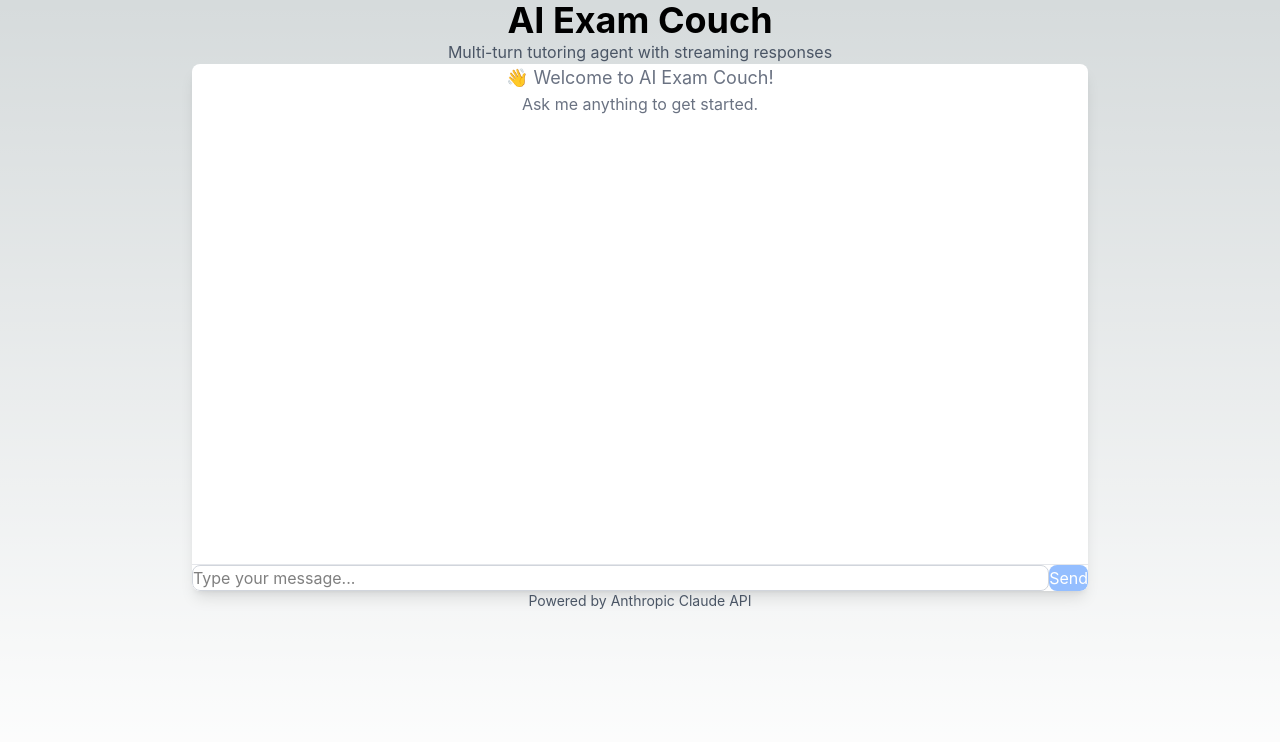
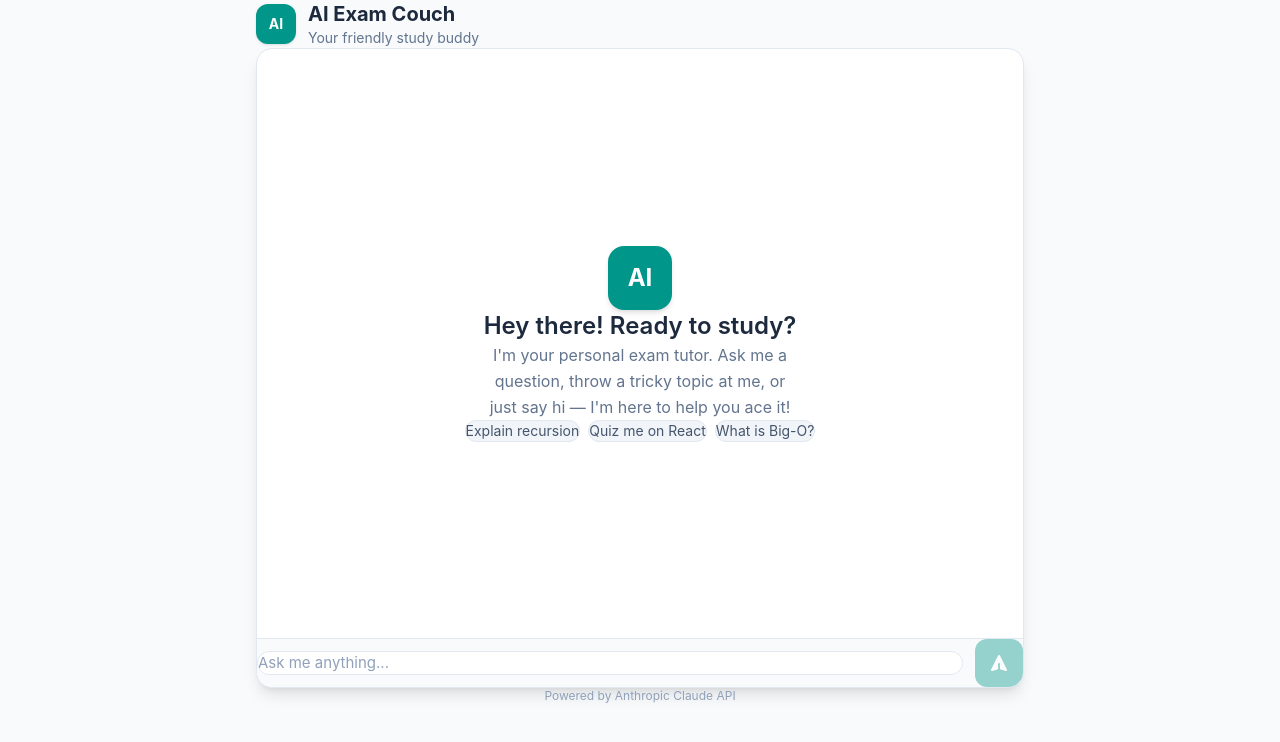
Before and after one commit to enes1004/ai-exam-couch, a Next.js app: page / in a window 1280 px wide. Shown: the top 742 px of the page. Built offline with nearby package versions, Linux system fonts and the light colour scheme.

Commit message:
refactor: update chat UI for a friendly, conversational experience
Transform chat into friendly chatbot style with improved spacing, layout, and design.

Co-authored-by: Enes Karabacak <31873838+enes1004@users.noreply.github.com>

```diff
--- a/src/app/globals.css
+++ b/src/app/globals.css
@@ -10,28 +10,42 @@ html,
 body {
   max-width: 100vw;
   overflow-x: hidden;
+  height: 100%;
 }
 
 body {
   color: rgb(var(--foreground-rgb));
-  background: linear-gradient(
-      to bottom,
-      transparent,
-      rgb(var(--background-end-rgb))
-    )
-    rgb(var(--background-start-rgb));
+  background-color: rgb(var(--background-rgb));
+  -webkit-font-smoothing: antialiased;
+  -moz-osx-font-smoothing: grayscale;
 }
 
 :root {
-  --foreground-rgb: 0, 0, 0;
-  --background-start-rgb: 214, 219, 220;
-  --background-end-rgb: 255, 255, 255;
+  --foreground-rgb: 30, 41, 59;
+  --background-rgb: 248, 250, 252;
 }
 
 @media (prefers-color-scheme: dark) {
   :root {
-    --foreground-rgb: 255, 255, 255;
-    --background-start-rgb: 0, 0, 0;
-    --background-end-rgb: 0, 0, 0;
+    --foreground-rgb: 226, 232, 240;
+    --background-rgb: 15, 23, 42;
   }
 }
+
+/* Custom scrollbar for chat area */
+.overflow-y-auto::-webkit-scrollbar {
+  width: 6px;
+}
+
+.overflow-y-auto::-webkit-scrollbar-track {
+  background: transparent;
+}
+
+.overflow-y-auto::-webkit-scrollbar-thumb {
+  background-color: rgba(148, 163, 184, 0.3);
+  border-radius: 3px;
+}
+
+.overflow-y-auto::-webkit-scrollbar-thumb:hover {
+  background-color: rgba(148, 163, 184, 0.5);
+}
--- a/src/app/layout.tsx
+++ b/src/app/layout.tsx
@@ -2,8 +2,8 @@ import './globals.css'
 import type { Metadata } from 'next'
 
 export const metadata: Metadata = {
-  title: 'AI Exam Couch - Tutoring Agent',
-  description: 'A multi-turn tutoring agent with real tool use and streaming',
+  title: 'AI Exam Couch - Your Friendly Study Buddy',
+  description: 'A conversational AI tutor that helps you study and ace your exams with friendly, interactive guidance.',
 }
 
 export default function RootLayout({
--- a/src/app/page.tsx
+++ b/src/app/page.tsx
@@ -5,6 +5,91 @@ import { useState, useRef, useEffect } from 'react';
 interface Message {
   role: 'user' | 'assistant';
   content: string;
+}
+
+function AvatarIcon({ role }: { role: 'user' | 'assistant' }) {
+  if (role === 'assistant') {
+    return (
+      <div className="flex-shrink-0 w-9 h-9 rounded-full bg-teal-600 flex items-center justify-center text-white text-sm font-semibold shadow-sm">
+        AI
+      </div>
+    );
+  }
+  return (
+    <div className="flex-shrink-0 w-9 h-9 rounded-full bg-slate-500 flex items-center justify-center text-white text-sm font-semibold shadow-sm">
+      <svg xmlns="http://www.w3.org/2000/svg" className="w-4 h-4" viewBox="0 0 20 20" fill="currentColor">
+        <path fillRule="evenodd" d="M10 9a3 3 0 100-6 3 3 0 000 6zm-7 9a7 7 0 1114 0H3z" clipRule="evenodd" />
+      </svg>
+    </div>
+  );
+}
+
+function ChatBubble({ message }: { message: Message }) {
+  const isUser = message.role === 'user';
+
+  return (
+    <div className={`flex items-end gap-3 ${isUser ? 'flex-row-reverse' : 'flex-row'}`}>
+      <AvatarIcon role={message.role} />
+      <div className="flex flex-col gap-1 max-w-[75%]">
+        <span className={`text-xs font-medium text-slate-400 ${isUser ? 'text-right' : 'text-left'}`}>
+          {isUser ? 'You' : 'Exam Couch'}
+        </span>
+        <div
+          className={`rounded-2xl px-5 py-3.5 text-[15px] leading-relaxed shadow-sm ${
+            isUser
+              ? 'bg-teal-600 text-white rounded-br-md'
+              : 'bg-white dark:bg-slate-700 text-slate-800 dark:text-slate-100 rounded-bl-md border border-slate-100 dark:border-slate-600'
+          }`}
+        >
+          <div className="whitespace-pre-wrap">{message.content}</div>
+        </div>
+      </div>
+    </div>
+  );
+}
+
+function TypingIndicator() {
+  return (
+    <div className="flex items-end gap-3">
+      <AvatarIcon role="assistant" />
+      <div className="flex flex-col gap-1">
+        <span className="text-xs font-medium text-slate-400">Exam Couch</span>
+        <div className="bg-white dark:bg-slate-700 rounded-2xl rounded-bl-md px-5 py-4 shadow-sm border border-slate-100 dark:border-slate-600">
+          <div className="flex items-center gap-1.5">
+            <div className="w-2 h-2 bg-teal-500 rounded-full animate-bounce" style={{ animationDelay: '0ms' }} />
+            <div className="w-2 h-2 bg-teal-500 rounded-full animate-bounce" style={{ animationDelay: '150ms' }} />
+            <div className="w-2 h-2 bg-teal-500 rounded-full animate-bounce" style={{ animationDelay: '300ms' }} />
+          </div>
+        </div>
+      </div>
+    </div>
+  );
+}
+
+function WelcomeScreen() {
+  return (
+    <div className="flex flex-col items-center justify-center h-full text-center px-8 py-16">
+      <div className="w-16 h-16 rounded-2xl bg-teal-600 flex items-center justify-center text-white text-2xl font-bold shadow-md mb-6">
+        AI
+      </div>
+      <h2 className="text-2xl font-semibold text-slate-800 dark:text-slate-100 mb-3 text-balance">
+        Hey there! Ready to study?
+      </h2>
+      <p className="text-slate-500 dark:text-slate-400 max-w-md leading-relaxed text-balance">
+        {"I'm your personal exam tutor. Ask me a question, throw a tricky topic at me, or just say hi — I'm here to help you ace it!"}
+      </p>
+      <div className="flex flex-wrap justify-center gap-2 mt-8">
+        {['Explain recursion', 'Quiz me on React', 'What is Big-O?'].map((suggestion) => (
+          <span
+            key={suggestion}
+            className="px-4 py-2 text-sm rounded-full bg-slate-100 dark:bg-slate-700 text-slate-600 dark:text-slate-300 border border-slate-200 dark:border-slate-600"
+          >
+            {suggestion}
+          </span>
+        ))}
+      </div>
+    </div>
+  );
 }
 
 export default function Home() {
@@ -82,7 +167,7 @@ export default function Home() {
       console.error('Error sending message:', error);
       setMessages([...newMessages, {
         role: 'assistant',
-        content: 'Sorry, there was an error processing your message.'
+        content: "Oops, something went wrong on my end! Could you try sending that again? I promise I'll get it right this time."
       }]);
     } finally {
       setIsLoading(false);
@@ -90,80 +175,76 @@ export default function Home() {
   };
 
   return (
-    <main className="flex min-h-screen flex-col items-center justify-between p-6 md:p-24">
-      <div className="w-full max-w-4xl">
-        <div className="mb-8 text-center">
-          <h1 className="text-4xl font-bold mb-2">AI Exam Couch</h1>
-          <p className="text-gray-600 dark:text-gray-400">
-            Multi-turn tutoring agent with streaming responses
+    <main className="flex min-h-screen flex-col items-center bg-slate-50 dark:bg-slate-900 p-4 md:p-8 lg:p-12">
+      <div className="w-full max-w-3xl flex flex-col h-[calc(100vh-2rem)] md:h-[calc(100vh-4rem)] lg:h-[calc(100vh-6rem)]">
+        {/* Header */}
+        <header className="flex items-center gap-3 pb-6 mb-2">
+          <div className="w-10 h-10 rounded-xl bg-teal-600 flex items-center justify-center text-white text-sm font-bold shadow-sm">
+            AI
+          </div>
+          <div>
+            <h1 className="text-xl font-bold text-slate-800 dark:text-slate-100">AI Exam Couch</h1>
+            <p className="text-sm text-slate-500 dark:text-slate-400">
+              Your friendly study buddy
             </p>
           </div>
+        </header>
 
-        <div className="bg-white dark:bg-gray-800 rounded-lg shadow-lg overflow-hidden">
-          <div className="h-[500px] overflow-y-auto p-6 space-y-4">
-            {messages.length === 0 && (
-              <div className="text-center text-gray-500 dark:text-gray-400 mt-20">
-                <p className="text-lg mb-2">👋 Welcome to AI Exam Couch!</p>
-                <p>Ask me anything to get started.</p>
-              </div>
-            )}
-
+        {/* Chat Container */}
+        <div className="flex-1 flex flex-col bg-white dark:bg-slate-800 rounded-2xl shadow-lg border border-slate-200 dark:border-slate-700 overflow-hidden">
+          {/* Messages Area */}
+          <div className="flex-1 overflow-y-auto px-6 py-8 md:px-8 md:py-10">
+            {messages.length === 0 ? (
+              <WelcomeScreen />
+            ) : (
+              <div className="flex flex-col gap-6">
                 {messages.map((message, index) => (
-              <div
-                key={index}
-                className={`flex ${message.role === 'user' ? 'justify-end' : 'justify-start'}`}
-              >
-                <div
-                  className={`max-w-[80%] rounded-lg p-4 ${
-                    message.role === 'user'
-                      ? 'bg-blue-500 text-white'
-                      : 'bg-gray-100 dark:bg-gray-700 text-gray-900 dark:text-gray-100'
-                  }`}
-                >
-                  <div className="whitespace-pre-wrap">{message.content}</div>
-                </div>
-              </div>
+                  <ChatBubble key={index} message={message} />
                 ))}
 
                 {isLoading && messages[messages.length - 1]?.role === 'user' && (
-              <div className="flex justify-start">
-                <div className="bg-gray-100 dark:bg-gray-700 rounded-lg p-4">
-                  <div className="flex space-x-2">
-                    <div className="w-2 h-2 bg-gray-500 rounded-full animate-bounce" style={{ animationDelay: '0ms' }}></div>
-                    <div className="w-2 h-2 bg-gray-500 rounded-full animate-bounce" style={{ animationDelay: '150ms' }}></div>
-                    <div className="w-2 h-2 bg-gray-500 rounded-full animate-bounce" style={{ animationDelay: '300ms' }}></div>
-                  </div>
-                </div>
+                  <TypingIndicator />
+                )}
               </div>
             )}
-
             <div ref={messagesEndRef} />
           </div>
 
-          <form onSubmit={sendMessage} className="border-t border-gray-200 dark:border-gray-700 p-4">
-            <div className="flex space-x-2">
+          {/* Input Area */}
+          <form
+            onSubmit={sendMessage}
+            className="border-t border-slate-200 dark:border-slate-700 bg-slate-50 dark:bg-slate-800/50 px-5 py-4 md:px-6 md:py-5"
+          >
+            <div className="flex items-center gap-3">
               <input
                 type="text"
                 value={input}
                 onChange={(e) => setInput(e.target.value)}
-                placeholder="Type your message..."
+                placeholder="Ask me anything..."
                 disabled={isLoading}
-                className="flex-1 px-4 py-2 border border-gray-300 dark:border-gray-600 rounded-lg focus:outline-none focus:ring-2 focus:ring-blue-500 dark:bg-gray-700 dark:text-white disabled:opacity-50"
+                aria-label="Chat message input"
+                className="flex-1 px-5 py-3.5 bg-white dark:bg-slate-700 border border-slate-200 dark:border-slate-600 rounded-xl text-slate-800 dark:text-white placeholder-slate-400 focus:outline-none focus:ring-2 focus:ring-teal-500 focus:border-transparent disabled:opacity-50 transition-all text-[15px]"
               />
               <button
                 type="submit"
                 disabled={isLoading || !input.trim()}
-                className="px-6 py-2 bg-blue-500 text-white rounded-lg hover:bg-blue-600 focus:outline-none focus:ring-2 focus:ring-blue-500 disabled:opacity-50 disabled:cursor-not-allowed transition-colors"
+                aria-label="Send message"
+                className="flex-shrink-0 w-12 h-12 flex items-center justify-center bg-teal-600 text-white rounded-xl hover:bg-teal-700 focus:outline-none focus:ring-2 focus:ring-teal-500 focus:ring-offset-2 disabled:opacity-40 disabled:cursor-not-allowed transition-all"
               >
-                Send
+                <svg xmlns="http://www.w3.org/2000/svg" className="w-5 h-5" viewBox="0 0 20 20" fill="currentColor">
+                  <path d="M10.894 2.553a1 1 0 00-1.788 0l-7 14a1 1 0 001.169 1.409l5-1.429A1 1 0 009 15.571V11a1 1 0 112 0v4.571a1 1 0 00.725.962l5 1.428a1 1 0 001.17-1.408l-7-14z" />
+                </svg>
               </button>
             </div>
           </form>
         </div>
 
-        <div className="mt-4 text-center text-sm text-gray-600 dark:text-gray-400">
-          <p>Powered by Anthropic Claude API</p>
-        </div>
+        {/* Footer */}
+        <footer className="pt-4 text-center">
+          <p className="text-xs text-slate-400 dark:text-slate-500">
+            Powered by Anthropic Claude API
+          </p>
+        </footer>
       </div>
     </main>
   );
```
Lines whose indentation alone changed are shown as unchanged.
